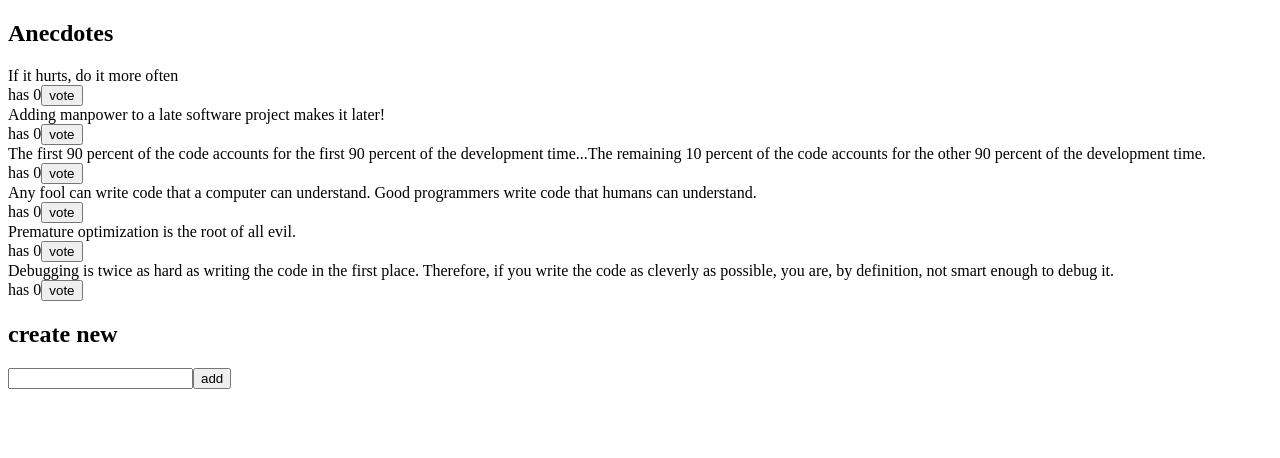
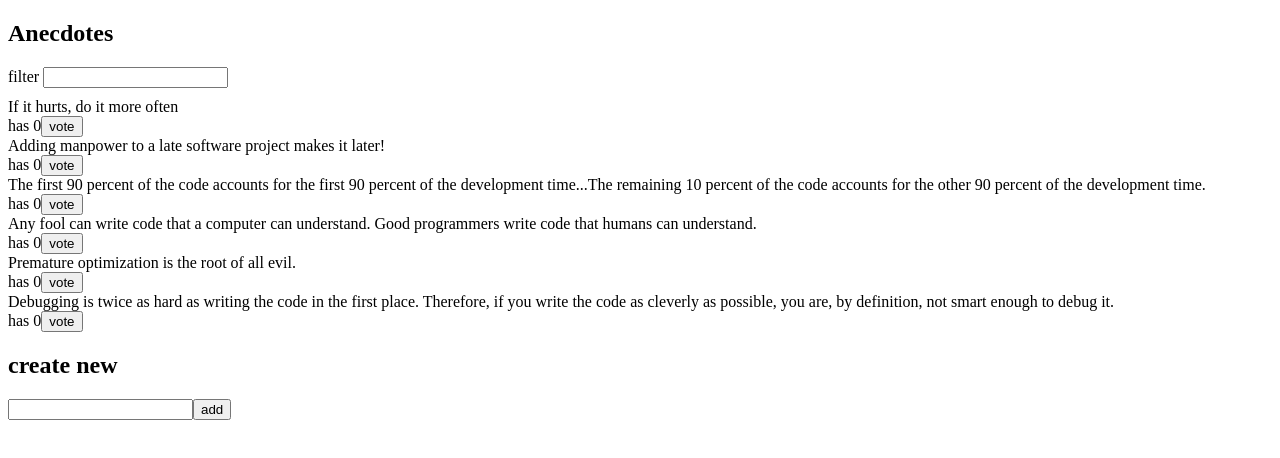
Before and after one commit to joao-f-andrade/full-stack-course-exercises, a React (Create React App) app in the folder part6/redux-anecdotes/: page / in a window 1280 px wide. Shown: the top 458 px of the page. Built offline with nearby package versions, Linux system fonts and the light colour scheme.

Commit message:
added filter for anecdotes displayed. Created element with filter and reducer with the typed filter and added reducer to the store

```diff
--- a/part6/redux-anecdotes/src/App.js
+++ b/part6/redux-anecdotes/src/App.js
@@ -2,11 +2,14 @@
 import AnedocteForm from './components/AnecdoteForm'
 import AnecdoteList from './components/AnecdoteList'
 import Notification from './components/Notification'
+import Filter from './components/Filter'
+
 
 const App = () => {
   return (
     <div>
       <h2>Anecdotes</h2>
+      <Filter />
       <Notification />
       <AnecdoteList />
       <AnedocteForm />
--- a/part6/redux-anecdotes/src/components/AnecdoteList.js
+++ b/part6/redux-anecdotes/src/components/AnecdoteList.js
@@ -5,10 +5,14 @@
 
 const AnecdoteList = () => {
   const anecdotes = useSelector(state => state.anecdotes)
+  const filter = useSelector(state => state.filter)
   const dispatch = useDispatch()
+  const filteredAnecdotes = filter === '' ?
+    anecdotes :
+    anecdotes.filter(anecdote => anecdote.content.toLowerCase().includes(filter.toLowerCase()))
   return (
     <div>
-      {anecdotes.map(anecdote =>
+      {filteredAnecdotes.map(anecdote =>
         <div key={anecdote.id}>
           <div>
             {anecdote.content}
@@ -18,7 +22,7 @@
             <button onClick={() => {
               dispatch(vote(anecdote.id))
               dispatch(votingMessage(anecdotes.find(n => n.id === anecdote.id)))
-              }}>vote</button>
+            }}>vote</button>
           </div>
         </div>
       )}
--- /dev/null
+++ b/part6/redux-anecdotes/src/components/Filter.js
@@ -0,0 +1,26 @@
+import React from 'react'
+import { useDispatch } from 'react-redux'
+import { createFilter } from '../reducers/filterReducer'
+
+
+const Filter = () => {
+  const dispatch = useDispatch()
+
+  const handleChange = (event) => {
+    event.preventDefault()
+    const content = event.target.value
+    dispatch(createFilter(content))
+  }
+
+  const style = {
+    marginBottom: 10
+  }
+
+  return (
+    <div style={style}>
+      filter <input name={'filter'} onChange={handleChange} />
+    </div>
+  )
+}
+
+export default Filter
--- /dev/null
+++ b/part6/redux-anecdotes/src/reducers/filterReducer.js
@@ -0,0 +1,17 @@
+const filterReducer = (state = '', action) => {
+  switch (action.type) {
+    case ('CreateFilter'):
+      return action.data
+    default:
+      return state
+  }
+}
+
+export const createFilter = (filter) => {
+  return {
+    type: 'CreateFilter',
+    data: filter
+  }
+}
+
+export default filterReducer
--- a/part6/redux-anecdotes/src/store.js
+++ b/part6/redux-anecdotes/src/store.js
@@ -1,11 +1,13 @@
 import { createStore, combineReducers } from 'redux'
 import anecdoteReducer from './reducers/anecdoteReducer'
 import messageReducer from './reducers/messageReducer'
+import filterReducer from './reducers/filterReducer'
 import { composeWithDevTools } from 'redux-devtools-extension'
 
 const reducer = combineReducers({
   anecdotes: anecdoteReducer,
-  message: messageReducer
+  message: messageReducer,
+  filter: filterReducer
 })
 
 const store = createStore(
```
